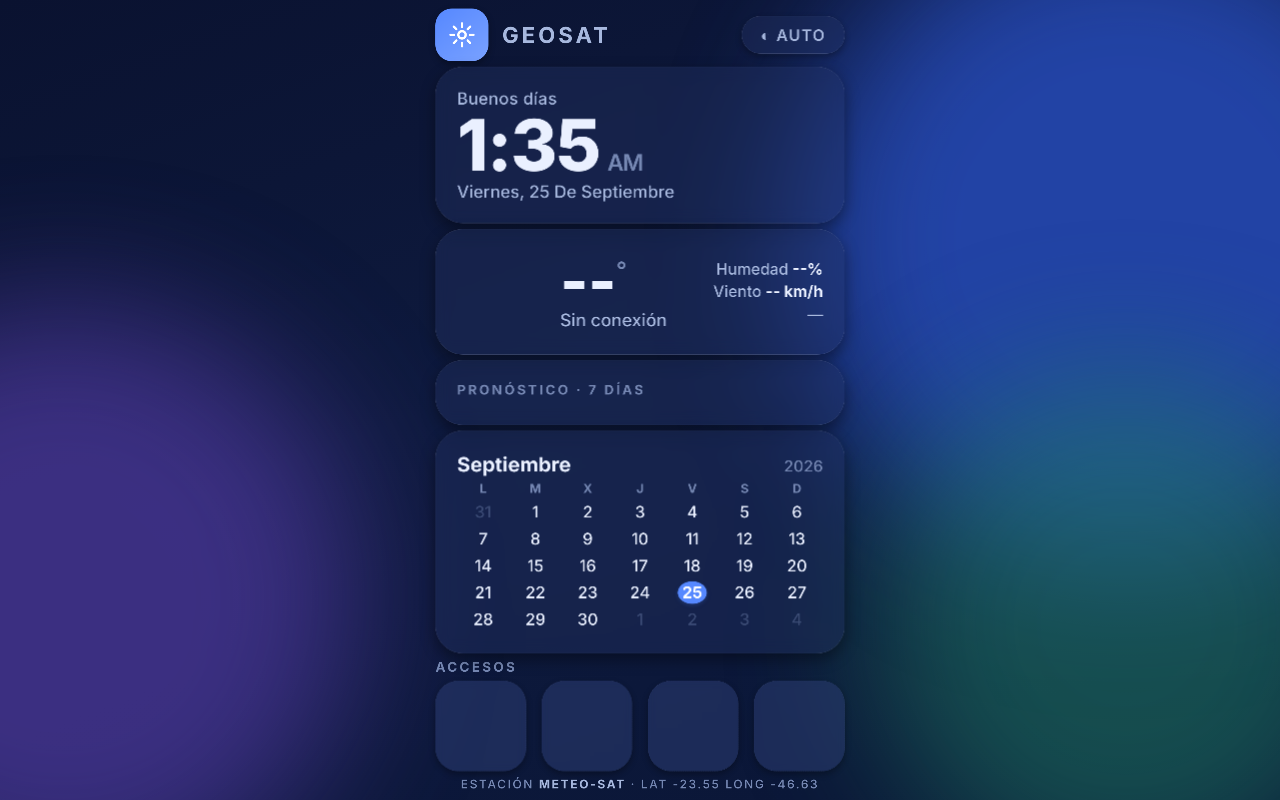
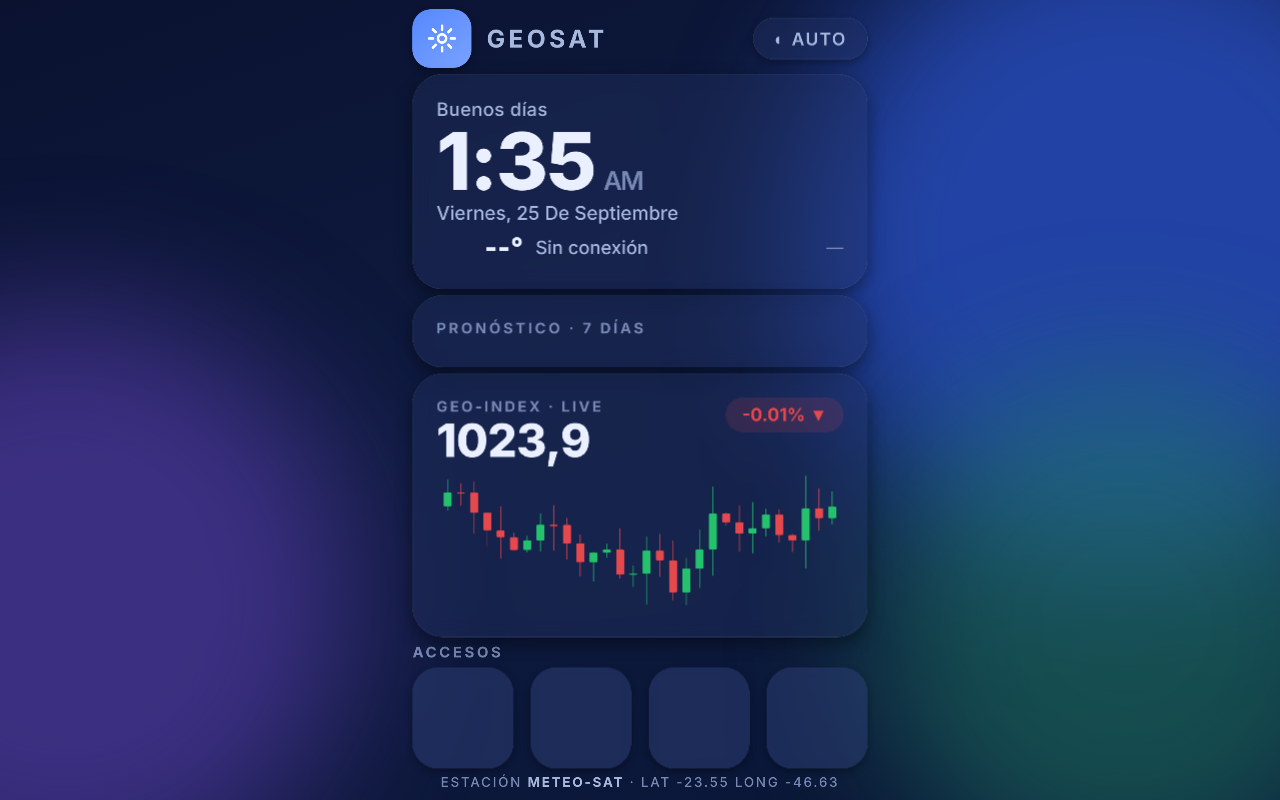
Before and after one commit to LuiGVL/gesat-7k3f37C, a plain HTML site: page index.html in a window 1280 px wide. Drawn offline with Linux system fonts and the light colour scheme; no server answers.

Commit message:
Add files via upload
Ajuste de animacion de segundo, remover ortos widgets para caber mejor en la pantalla

```diff
--- a/index.html
+++ b/index.html
@@ -105,17 +105,13 @@
   .hero .time .ampm{font-size:5vw;font-weight:600;color:var(--ink-3);margin-left:1.6vw;}
   .hero .date{font-size:3.7vw;font-weight:500;color:var(--ink-2);text-transform:capitalize;}
 
-  /* ---- current weather ---- */
-  .now{display:flex;align-items:center;gap:4.4vw;}
-  .now .ico{width:18vw;height:18vw;flex:none;color:var(--accent);}
-  .now .ico svg{width:100%;height:100%;}
-  .now .temp{font-size:13vw;font-weight:800;line-height:.95;}
-  .now .temp sup{font-size:5vw;font-weight:600;vertical-align:top;top:1.4vw;position:relative;color:var(--ink-3);}
-  .now .desc{font-size:3.8vw;font-weight:500;color:var(--ink-2);}
-  .now .metrics{margin-left:auto;text-align:right;display:flex;flex-direction:column;gap:1.2vh;}
-  .now .metrics div{font-size:3.4vw;color:var(--ink-2);font-weight:500;}
-  .now .metrics b{color:var(--ink);font-weight:700;}
-  .now .city{font-size:3.2vw;color:var(--ink-3);font-weight:500;margin-top:.4vh;}
+  /* ---- current temp (inside clock card) ---- */
+  .hero-wx{display:flex;align-items:center;gap:2.4vw;margin-top:1.6vh;}
+  .hero-wx .hwx-ico{width:7vw;height:7vw;color:var(--accent);flex:none;display:inline-flex;}
+  .hero-wx .hwx-ico svg{width:100%;height:100%;}
+  .hero-wx .hwx-t{font-size:5.4vw;font-weight:800;}
+  .hero-wx .hwx-d{font-size:3.6vw;font-weight:500;color:var(--ink-2);}
+  .hero-wx .hwx-c{font-size:3.4vw;font-weight:500;color:var(--ink-3);margin-left:auto;}
 
   /* ---- week forecast ---- */
   .sect-title{font-size:2.9vw;font-weight:700;letter-spacing:.18em;color:var(--ink-3);text-transform:uppercase;margin-bottom:2vh;}
@@ -126,7 +122,17 @@
   .tc-day.tc-today{fill:var(--accent);font-weight:800;}
   .tc-min{fill:var(--ink-3);font-weight:500;font-size:21px;}
 
-  /* ---- mini calendar ---- */
+  /* ---- live market (broker ticker) ---- */
+  .market .mk-top{display:flex;align-items:flex-start;justify-content:space-between;margin-bottom:1.4vh;}
+  .mk-label{font-size:2.9vw;font-weight:700;letter-spacing:.16em;color:var(--ink-3);text-transform:uppercase;}
+  .mk-val{font-size:9vw;font-weight:800;line-height:1;margin-top:.6vh;letter-spacing:-.01em;}
+  .mk-chg{font-size:3.5vw;font-weight:700;padding:1.3vw 3.2vw;border-radius:999px;display:flex;align-items:center;gap:1vw;white-space:nowrap;}
+  .mk-chg.up{color:var(--pos);background:rgba(37,194,110,.14);}
+  .mk-chg.down{color:#e5484d;background:rgba(229,72,77,.14);}
+  .mk-chart{width:100%;}
+  .mk-chart svg{width:100%;height:auto;display:block;overflow:visible;}
+
+  /* ---- mini calendar (unused) ---- */
   .cal-head{display:flex;align-items:baseline;justify-content:space-between;margin-bottom:1.6vh;}
   .cal-head .m{font-size:4.4vw;font-weight:700;text-transform:capitalize;}
   .cal-head .y{font-size:3.4vw;font-weight:500;color:var(--ink-3);}
@@ -176,24 +182,16 @@
       <button class="theme-btn" id="themeBtn">◐ AUTO</button>
     </div>
 
-    <!-- clock -->
+    <!-- clock + current temp -->
     <div class="card hero">
       <div class="greet" id="greet">Bienvenido</div>
       <div class="time" id="time">--:--</div>
       <div class="date" id="date">Cargando fecha…</div>
-    </div>
-
-    <!-- current weather -->
-    <div class="card now">
-      <div class="ico" id="nowIco"></div>
-      <div>
-        <div class="temp" id="nowTemp">--<sup>°</sup></div>
-        <div class="desc" id="nowDesc">Cargando clima…</div>
-      </div>
-      <div class="metrics">
-        <div>Humedad <b id="nowHum">--%</b></div>
-        <div>Viento <b id="nowWind">-- km/h</b></div>
-        <div class="city" id="nowCity">—</div>
+      <div class="hero-wx">
+        <span class="hwx-ico" id="nowIco"></span>
+        <span class="hwx-t" id="nowTemp">--°</span>
+        <span class="hwx-d" id="nowDesc">Cargando…</span>
+        <span class="hwx-c" id="nowCity"></span>
       </div>
     </div>
 
@@ -203,13 +201,16 @@
       <div class="chartwrap" id="chart"></div>
     </div>
 
-    <!-- mini calendar -->
-    <div class="card">
-      <div class="cal-head">
-        <span class="m" id="calMonth">—</span>
-        <span class="y" id="calYear"></span>
+    <!-- live market chart (seconds ticker) -->
+    <div class="card market">
+      <div class="mk-top">
+        <div>
+          <div class="mk-label">GEO-INDEX · LIVE</div>
+          <div class="mk-val" id="mkVal">—</div>
+        </div>
+        <div class="mk-chg up" id="mkChg">+0.0% ▲</div>
       </div>
-      <div class="cal-grid" id="cal"></div>
+      <div class="mk-chart" id="mkChart"></div>
     </div>
 
     <!-- app shortcuts -->
@@ -298,6 +299,50 @@
   el.innerHTML=s;
 }
 
+/* ---------- live market (broker candlesticks, 1 candle / sec) ---------- */
+const MK={data:[], base:1024};
+function mkStep(){
+  const d=MK.data;
+  const o = d.length ? d[d.length-1].c : MK.base;
+  const vol = 4 + Math.random()*5;
+  const c = o + (Math.random()-0.5)*vol + (MK.base - o)*0.02; // gentle mean reversion
+  const h = Math.max(o,c) + Math.random()*vol*0.5;
+  const l = Math.min(o,c) - Math.random()*vol*0.5;
+  d.push({o,h,l,c});
+  if(d.length>30) d.shift();
+}
+function renderMarket(){
+  const el=document.getElementById('mkChart'); const d=MK.data;
+  if(!el||!d.length) return;
+  const W=700,H=250,padX=8,padTop=14,padBot=14,n=d.length;
+  let lo=Math.min.apply(null,d.map(x=>x.l)), hi=Math.max.apply(null,d.map(x=>x.h));
+  if(hi===lo){hi+=1;lo-=1;}
+  const yF=v=>padTop+(1-(v-lo)/(hi-lo))*(H-padTop-padBot);
+  const slot=(W-2*padX)/n, bw=Math.min(slot*0.6,15);
+  let s='<svg viewBox="0 0 '+W+' '+H+'" preserveAspectRatio="xMidYMid meet">';
+  d.forEach((x,i)=>{
+    const cx=padX+slot*i+slot/2, up=x.c>=x.o, col=up?'#25c26e':'#e5484d';
+    const yo=yF(x.o),yc=yF(x.c),yh=yF(x.h),yl=yF(x.l);
+    const topY=Math.min(yo,yc), bh=Math.max(Math.abs(yc-yo),2);
+    s+='<line x1="'+cx.toFixed(1)+'" y1="'+yh.toFixed(1)+'" x2="'+cx.toFixed(1)+'" y2="'+yl.toFixed(1)+'" stroke="'+col+'" stroke-width="1.6" opacity=".8"/>';
+    s+='<rect x="'+(cx-bw/2).toFixed(1)+'" y="'+topY.toFixed(1)+'" width="'+bw.toFixed(1)+'" height="'+bh.toFixed(1)+'" rx="1.6" fill="'+col+'"/>';
+  });
+  s+='</svg>'; el.innerHTML=s;
+}
+function stepMarket(){
+  mkStep();
+  const d=MK.data, cur=d[d.length-1].c, ref=d[0].o;
+  const pct=((cur-ref)/ref)*100, up=cur>=ref;
+  const v=document.getElementById('mkVal');
+  const g=document.getElementById('mkChg');
+  if(v) v.textContent=cur.toLocaleString('es-ES',{minimumFractionDigits:1,maximumFractionDigits:1});
+  if(g){
+    g.className='mk-chg '+(up?'up':'down');
+    g.textContent=(up?'+':'')+pct.toFixed(2)+'% '+(up?'▲':'▼');
+  }
+  renderMarket();
+}
+
 /* ---------- theme ---------- */
 const MODES=['auto','light','dark'], LBL={auto:'◐ AUTO',light:'☀ CLARO',dark:'☾ OSCURO'};
 let mode = localStorage.getItem('geo_theme') || 'auto';
@@ -323,6 +368,7 @@
   document.getElementById('greet').textContent = hh<12?'Buenos días':(hh<19?'Buenas tardes':'Buenas noches');
   document.getElementById('date').textContent =
     n.toLocaleDateString('es-ES',{weekday:'long',day:'numeric',month:'long'});
+  stepMarket();
   if(mode==='auto') applyTheme();
 }
 
@@ -363,11 +409,9 @@
       '&daily=weather_code,temperature_2m_max,temperature_2m_min&timezone=auto&forecast_days=7';
     const w=await fetch(url).then(r=>r.json());
     const c=w.current, cw=wmo(c.weather_code);
-    document.getElementById('nowTemp').innerHTML = Math.round(c.temperature_2m)+'<sup>°</sup>';
+    document.getElementById('nowTemp').textContent = Math.round(c.temperature_2m)+'°';
     document.getElementById('nowDesc').textContent = cw.t;
     document.getElementById('nowIco').innerHTML = I[cw.i];
-    document.getElementById('nowHum').textContent = c.relative_humidity_2m+'%';
-    document.getElementById('nowWind').textContent = Math.round(c.wind_speed_10m)+' km/h';
     // week -> temperature line chart
     const dn=['Dom','Lun','Mar','Mié','Jue','Vie','Sáb'];
     const list=[];
@@ -402,12 +446,12 @@
 window.addEventListener('orientationchange',()=>setTimeout(fit,200));
 
 /* ---------- init ---------- */
-applyTheme(); tick(); buildCal(); loadWeather();
+for(let i=0;i<24;i++) mkStep();      // prefill the market chart
+applyTheme(); tick(); loadWeather();
 requestAnimationFrame(fit);
 setTimeout(fit,300); setTimeout(fit,1500); setTimeout(fit,3000);
 setInterval(tick,1000);
 setInterval(loadWeather,15*60*1000);
-setInterval(()=>{buildCal();fit();},60*60*1000);
 </script>
 </body>
 </html>
```
